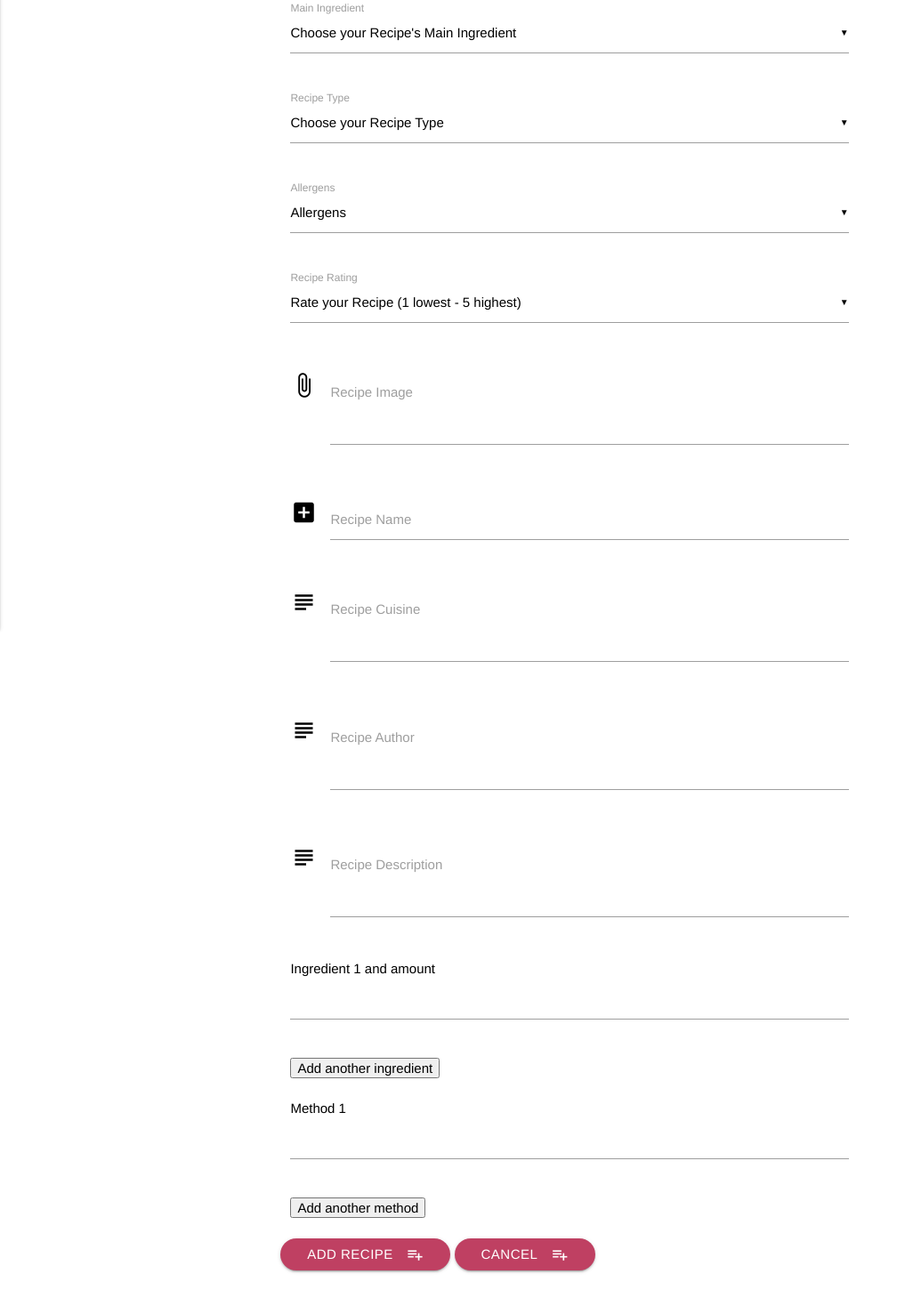
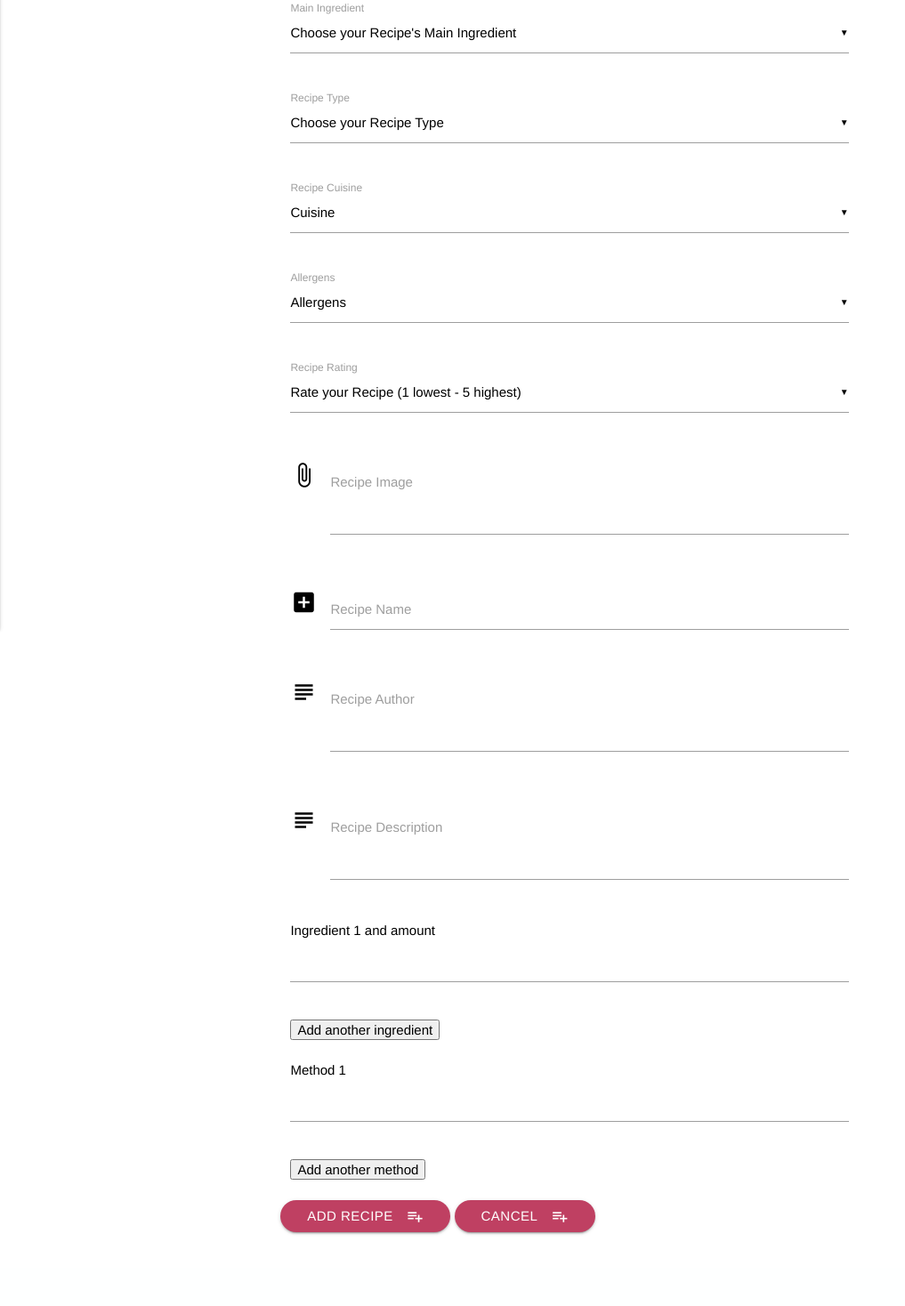
Before and after one commit to saraa123/cookbook_project, a Flask app: page /add_recipe in a window 1280 px wide. Shown: the part 153-1621 px from the top of the page at 89% size, without its empty margins (0-1017 px from the left). After the commit the page ends 1541 px from the top, so only its background shows below. Run offline with Flask 2, Linux system fonts and the light colour scheme; data that the repository does not hold is empty; some libraries are stand-ins or nearby versions.

Commit message:
Changed cuisine to drop-down box

```diff
--- a/templates/addrecipe.html
+++ b/templates/addrecipe.html
@@ -26,6 +26,18 @@
                       {% endfor %}
                     </select>
                     <label>Recipe Type</label>
+                </div>
+            </div>
+
+            <div class="row">
+                <div class="input-field col s12">
+                    <select id="cuisine" name="cuisine_name">
+                      <option value="" disabled selected>Cuisine</option>
+                      {% for cuisine in cuisine %}
+                          <option value="{{cuisine.cuisine_name}}">{{cuisine.cuisine_name}}</option>
+                      {% endfor %}
+                    </select>
+                    <label>Recipe Cuisine</label>
                 </div>
             </div>
 
@@ -72,14 +84,6 @@
             <div class="row">
                 <div class="input-field col s12">
                     <i class="material-icons prefix">subject</i>
-                    <textarea id="cuisine" name="cuisine_name" type="textarea" class="materialize-textarea"></textarea>
-                    <label for="cuisine">Recipe Cuisine</label>
-                </div>
-            </div>
-
-            <div class="row">
-                <div class="input-field col s12">
-                    <i class="material-icons prefix">subject</i>
                     <textarea id="author" name="author_name" type="textarea" class="materialize-textarea"></textarea>
                     <label for="author">Recipe Author</label>
                 </div>
@@ -104,7 +108,7 @@
 
             <div id="dynamicInputMethod">
                 <div>
-                    Method 1<br><input type="text" name="recipe_method">
+                    Method 1<br><input type="text" class="method" name="recipe_method">
                 </div>
             <br>
             </div>
```
